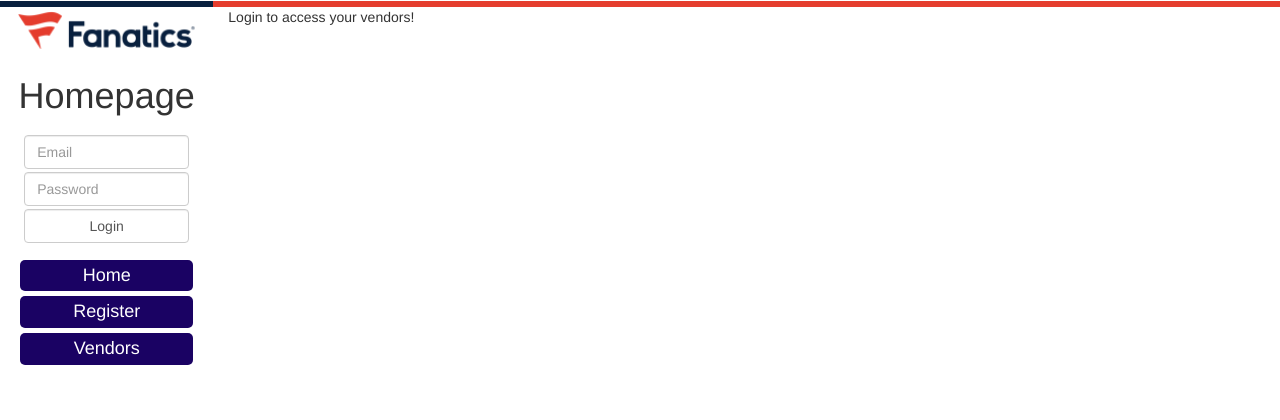
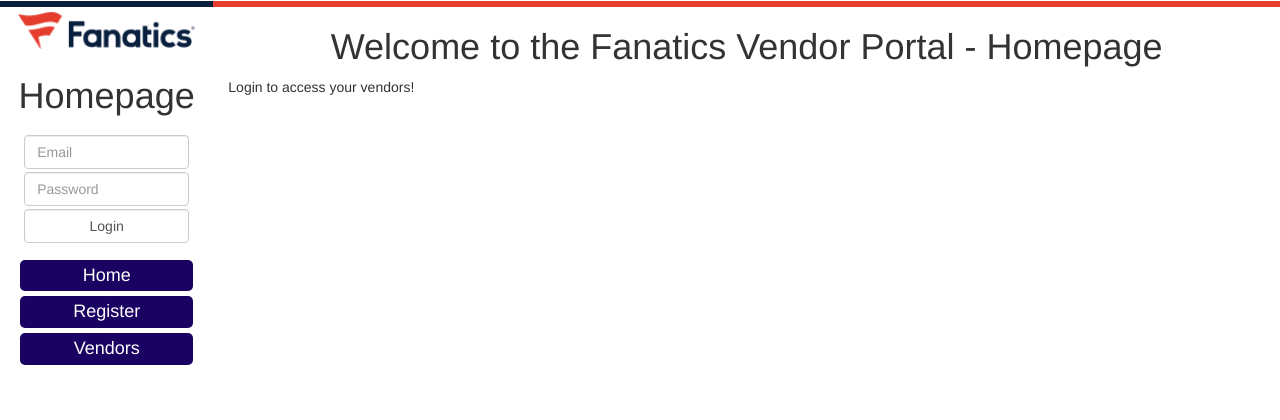
Before and after one commit to JustinKoning/HackCamp, a PHP site: page /vendors in a window 1280 px wide. Shown: the top 420 px of the page. Run offline with PHP 8.4, Linux system fonts and the light colour scheme; data that the repository does not hold is empty; some libraries are stand-ins or nearby versions.

Commit message:
H1 w/ pageTitle

```diff
--- a/Views/vendors.phtml
+++ b/Views/vendors.phtml
@@ -1,4 +1,6 @@
 <?php require('template/header.phtml');
+
+echo '<h1 class="text-center">Welcome to the Fanatics Vendor Portal - ' . $view->pageTitle . '</h1>';
 
 if (isset($_SESSION["login"])) { //Don't show register page if user is registered
     echo '
```
